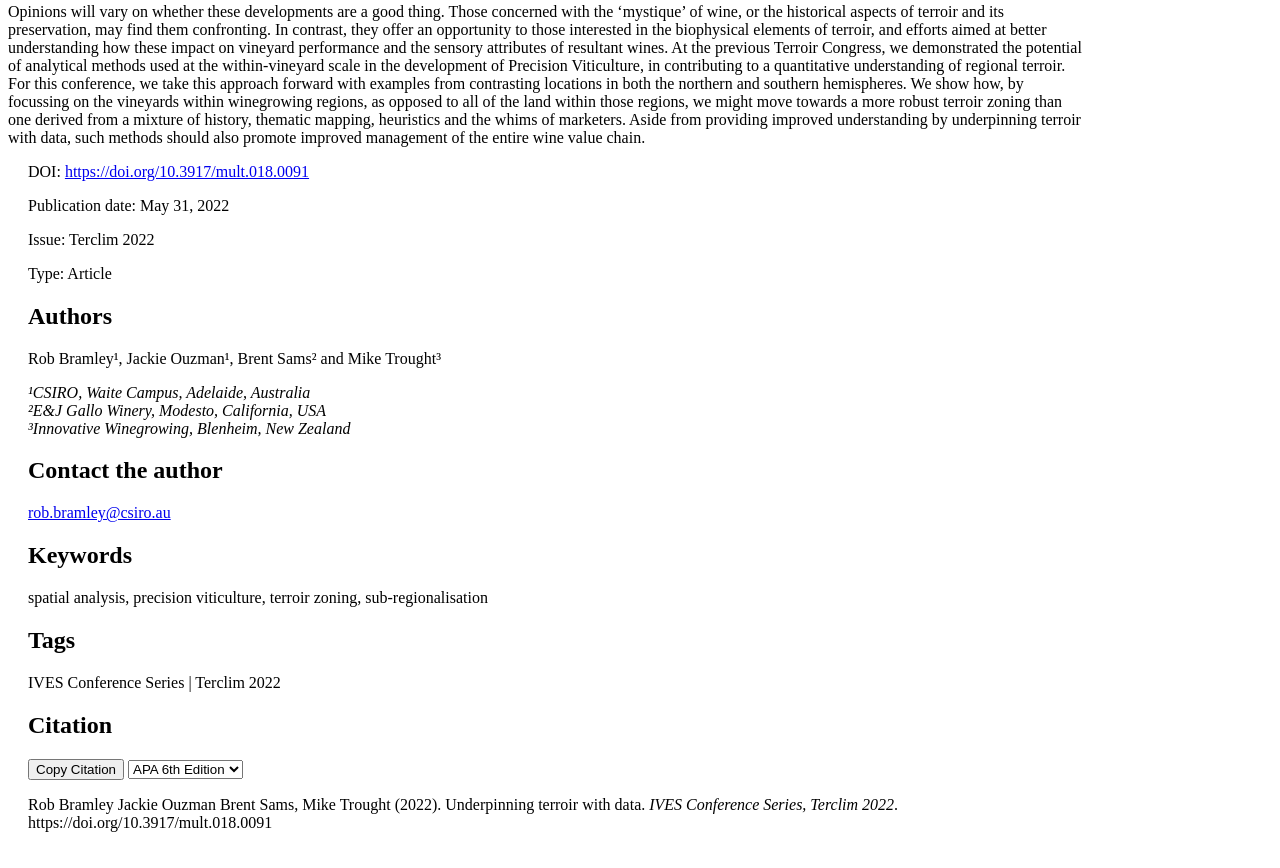
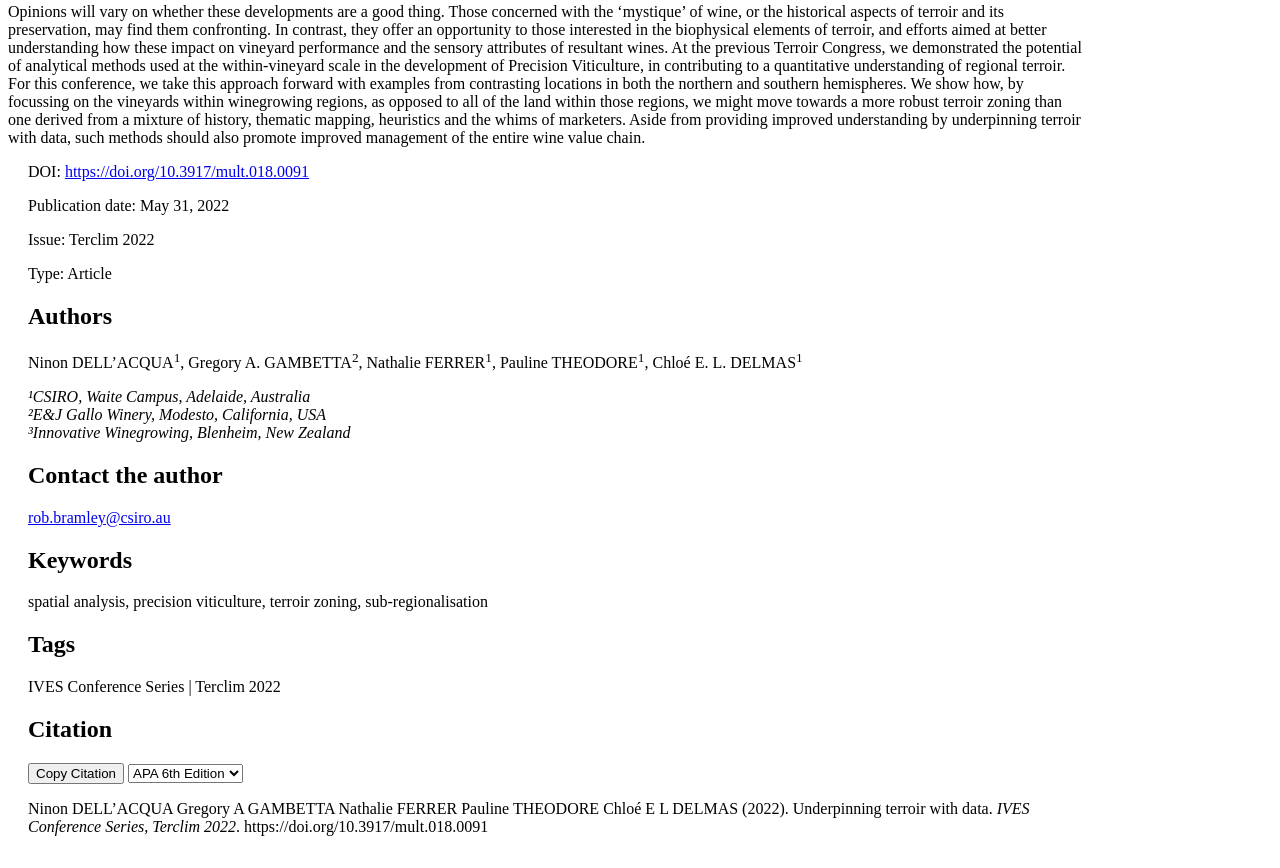
Before and after one commit to docvinum/APA-citation-js, a plain HTML site: page index.html in a window 1280 px wide. Shown: the part 2023-2891 px from the top of the page. Drawn offline with Linux system fonts and the light colour scheme.

Commit message:
regex authors update
Modifier la regex afin qu'elle conserve les lettres (y compris avec des accents), l'apostrophe ('), le guillemet droit (’), et le tiret (-).
Cette regex conserve les lettres non accentuées (a-z et A-Z), les lettres accentuées (de À à ÿ, ce qui couvre tous les accents en français), l'apostrophe ('), le guillemet droit (’), le tiret (-), et les espaces. Elle supprime tout le reste.

```diff
--- a/cite-article.js
+++ b/cite-article.js
@@ -9,7 +9,7 @@ function getArticleInfo() {
   // Get the article authors
   const rawAuthorsElement = document.querySelector('#publication-author');
   const rawAuthors = rawAuthorsElement ? rawAuthorsElement.textContent : '';
-  const regex = /[\d⁰¹²³⁴⁵⁶⁷⁸⁹]|Auteurs : |\n+|[^a-zA-Z\s]/g;
+  const regex = /[\d\u2070\u00b9\u00b2\u00b3\u2074\u2075\u2076\u2077\u2078\u2079]|Auteurs : |\n+|[^a-zA-Z\s\u00C0-\u017F'’-]/g;
   const cleanAuthors = rawAuthors.replace(regex, '').trim();
   const authors = rawAuthors ? cleanAuthors.split(/(?:, |; | and | et )/).map(author => author.replace(/\s+/g, ' ').trim()) : []; // Updated this line to remove extra white spaces
 
--- a/index.html
+++ b/index.html
@@ -722,11 +722,9 @@
                   <h2>Authors</h2>
                   </div>
 
-                  <div id="publication-author" class=
-                  "et_pb_module et_pb_text et_pb_text_8 et_pb_text_align_left et_pb_bg_layout_light et_pb_text_inner">
-                  <p>Rob Bramley&#185;, Jackie Ouzman&#185;, Brent Sams&#178; and Mike
-                  Trought&#179;</p>
-                  </div>
+                  <div id="publication-author" class="et_pb_module et_pb_text et_pb_text_8  et_pb_text_align_left et_pb_bg_layout_light">
+				<div class="et_pb_text_inner"><div><span lang="EN-US">Ninon DELL’ACQUA</span><sup><span lang="EN-US">1</span></sup><span lang="EN-US">, Gregory A. GAMBETTA</span><sup><span lang="EN-US">2</span></sup><span lang="EN-US">, Nathalie FERRER</span><sup><span lang="EN-US">1</span></sup><span lang="EN-US">, Pauline THEODORE</span><sup><span lang="EN-US">1</span></sup><span lang="EN-US">, Chloé E. L. DELMAS</span><sup><span lang="EN-US">1</span></sup></div></div>
+			</div>
 
                   <div id="publication-affiliation" class=
                   "et_pb_module et_pb_text et_pb_text_9 et_pb_text_align_justified et_pb_bg_layout_light et_pb_text_inner">
```
